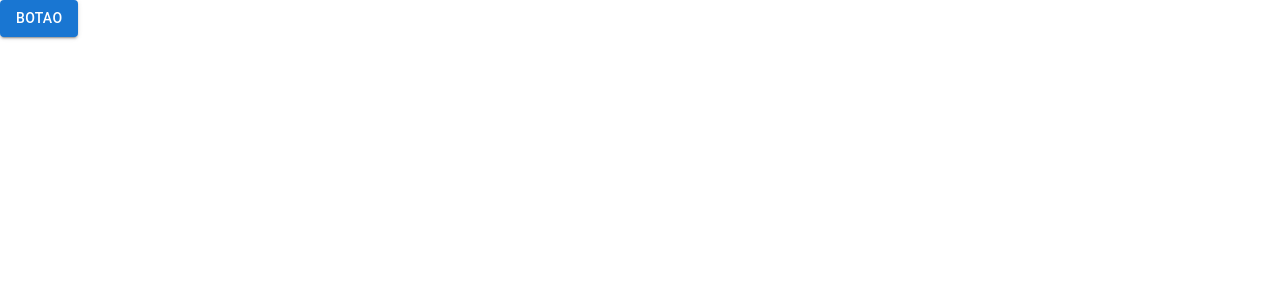
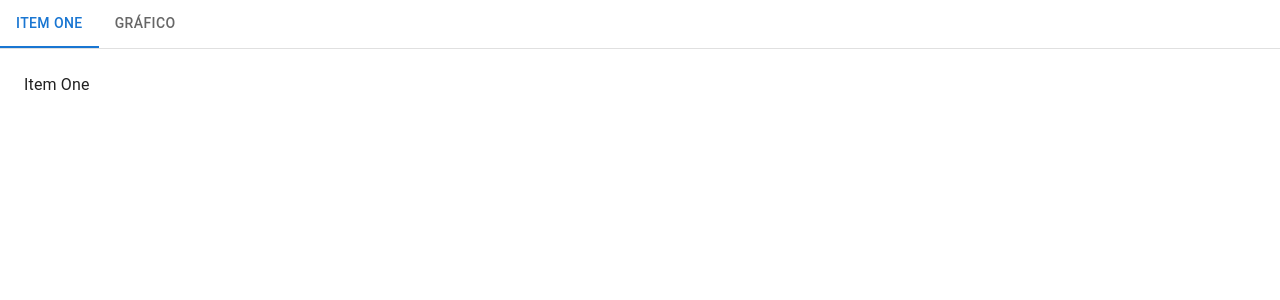
Before and after one commit to GustavoRCarvalho/react-port, a React (Vite) app: page / in a window 1280 px wide. Shown: the top 300 px of the page. Built offline with nearby package versions, Linux system fonts and the light colour scheme.

Commit message:
add: menu tabs

```diff
--- a/package.json
+++ b/package.json
@@ -12,6 +12,7 @@
   "dependencies": {
     "@emotion/react": "^11.11.0",
     "@emotion/styled": "^11.11.0",
+    "@mui/lab": "^5.0.0-alpha.129",
     "@mui/material": "^5.13.0",
     "react": "^18.2.0",
     "react-dom": "^18.2.0"
--- a/src/components/pages/Menu.jsx
+++ b/src/components/pages/Menu.jsx
@@ -1,9 +1,25 @@
-import { Button } from "@mui/material"
+import Box from "@mui/material/Box"
+import Tab from "@mui/material/Tab"
+import TabContext from "@mui/lab/TabContext"
+import TabList from "@mui/lab/TabList"
+import TabPanel from "@mui/lab/TabPanel"
+import { useState } from "react"
 
 export function Menu() {
+  const [value, setValue] = useState("1")
+  const handleChange = (event, newValue) => {
+    setValue(newValue)
+  }
   return (
-    <div>
-      <Button variant="contained">BOTAO</Button>
-    </div>
+    <TabContext value={value}>
+      <Box sx={{ borderBottom: 1, borderColor: "divider" }}>
+        <TabList onChange={handleChange} aria-label="lab API tabs example">
+          <Tab label="Item One" value="1" />
+          <Tab label="Gráfico" value="Gráfico" />
+        </TabList>
+      </Box>
+      <TabPanel value="1">Item One</TabPanel>
+      <TabPanel value="Gráfico">Gráfico</TabPanel>
+    </TabContext>
   )
 }
```
Also changed, not shown: 1 other file (tests, documents, lock files or other folders).
